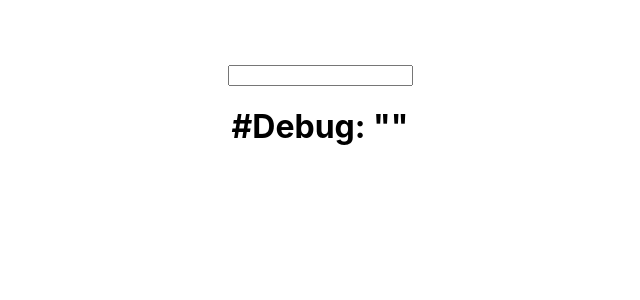
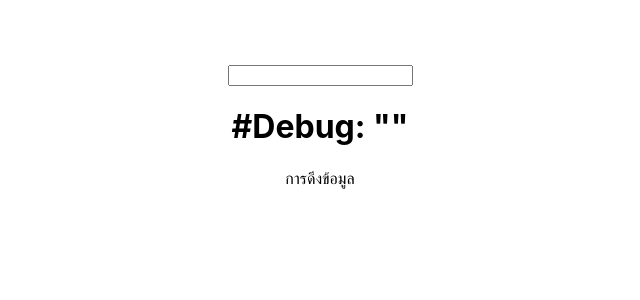
Before and after one commit to Bubblecrown/Practice-React, a React (Create React App) app: page / in a window 1280 px wide. Shown: the top 300 px of the page, without its empty margins (320-960 px from the left). Built offline with nearby package versions, Linux system fonts and the light colour scheme.

Commit message:
finish: UseContext

```diff
--- a/src/components/UseContext.js
+++ b/src/components/UseContext.js
@@ -2,7 +2,7 @@ import React, { useState } from "react";
 import ThemeContext from "./ThemeContext";
 import UseContextChild from "./UseContextChild";
 // ส่งจากแม่มายังลูกโดยไม่ผ่าน prop
-// อยากให้ตัวลุกทุกตัวเข้าถึงตัวแปรของตัวแม่ได้เลย
+// อยากให้ตัวลูกทุกตัวเข้าถึงตัวแปรของตัวแม่ได้เลย
 // ตัวแม่ provide context
 export default function UseContext() {
   let [color, setColor] = useState({ box: "" });
@@ -24,9 +24,7 @@ export default function UseContext() {
         Show
       </button> */}
       <h1>#Debug: {JSON.stringify(color.box)}</h1>
-      <ThemeContext.Provider
-        value={color.box}
-      >
+      <ThemeContext.Provider value={color.box}>
         <UseContextChild />
       </ThemeContext.Provider>
     </div>
--- a/src/components/UseContextChild.js
+++ b/src/components/UseContextChild.js
@@ -1,6 +1,8 @@
-import React from "react";
+import React, {useContext} from "react";
 import ThemeContext from "./ThemeContext";
 export default function UseContextChild() {
+  // การดึงข้อมูลเอามาใช้สามารถใช้ useContext -- หรือจะใช้ useEffect ก็ได้
+  const box = useContext(ThemeContext)
   return (
     <div>
       <ThemeContext.Consumer>
@@ -8,6 +10,7 @@ export default function UseContextChild() {
           <h1 style={{color:color}}>{color}</h1>
         )}
       </ThemeContext.Consumer>
+      <p>การดึงข้อมูล {box}</p>
     </div>
   );
 }
```
